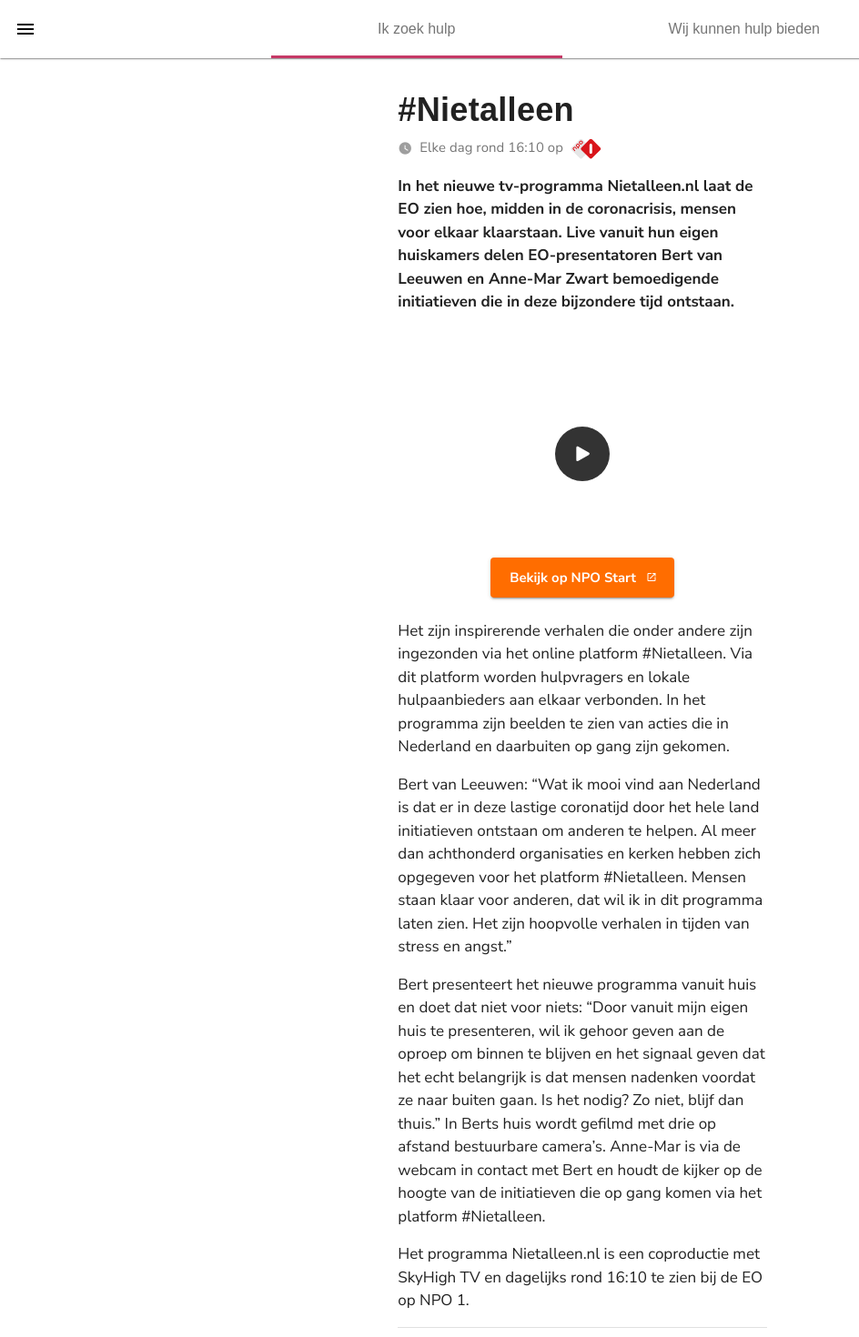
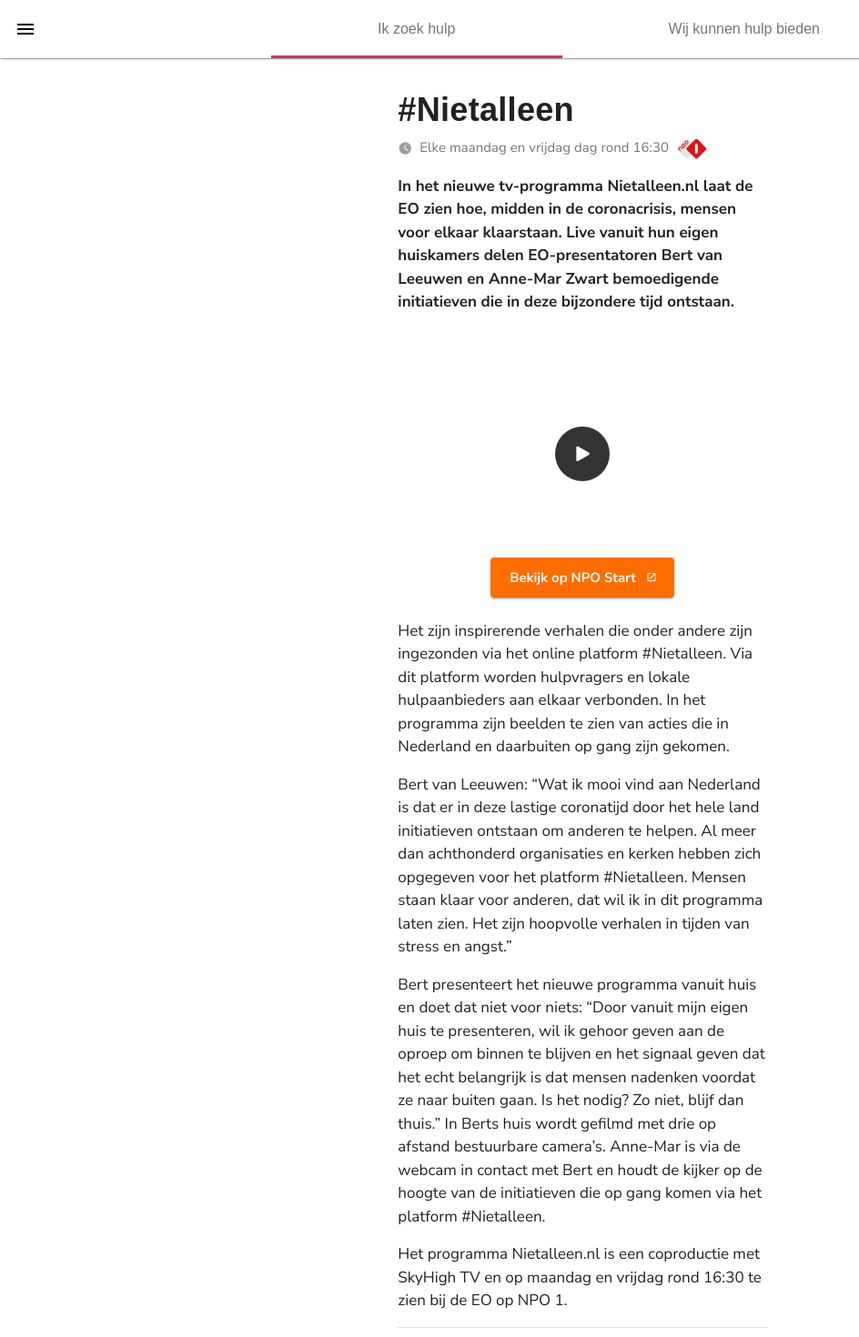
Before and after one commit to sdboer78/nietalleen, a Nuxt app: page /tv-programma in a window 1280 px wide. Shown: the top 1470 px of the page at 91% size, without its empty margins (0-944 px from the left). Built offline with nearby package versions, Linux system fonts and the light colour scheme; a web font is replaced by a local one.

Commit message:
[Changed] Aangepaste uitzendtijden.

```diff
--- a/pages/tv-programma.vue
+++ b/pages/tv-programma.vue
@@ -21,7 +21,7 @@
             <v-icon size="16" color="grey" left>
               mdi-clock
             </v-icon>
-            Elke dag rond 16:10 op
+            Elke maandag en vrijdag dag rond 16:30
             <img src="~/assets/logo-npo-1.svg?data" width="50">
           </p>
           <p class="font-weight-bold">
@@ -72,7 +72,7 @@
             Bert presenteert het nieuwe programma vanuit huis en doet dat niet voor niets: “Door vanuit mijn eigen huis te presenteren, wil ik gehoor geven aan de oproep om binnen te blijven en het signaal geven dat het echt belangrijk is dat mensen nadenken voordat ze naar buiten gaan. Is het nodig? Zo niet, blijf dan thuis.” In Berts huis wordt gefilmd met drie op afstand bestuurbare camera’s. Anne-Mar is via de webcam in contact met Bert en houdt de kijker op de hoogte van de initiatieven die op gang komen via het platform #Nietalleen.
           </p>
           <p>
-            Het programma Nietalleen.nl is een coproductie met SkyHigh TV en dagelijks rond 16:10 te zien bij de EO op NPO 1.
+            Het programma Nietalleen.nl is een coproductie met SkyHigh TV en op maandag en vrijdag rond 16:30 te zien bij de EO op NPO 1.
           </p>
           <v-divider />
           <p class="caption mt-4">
```
